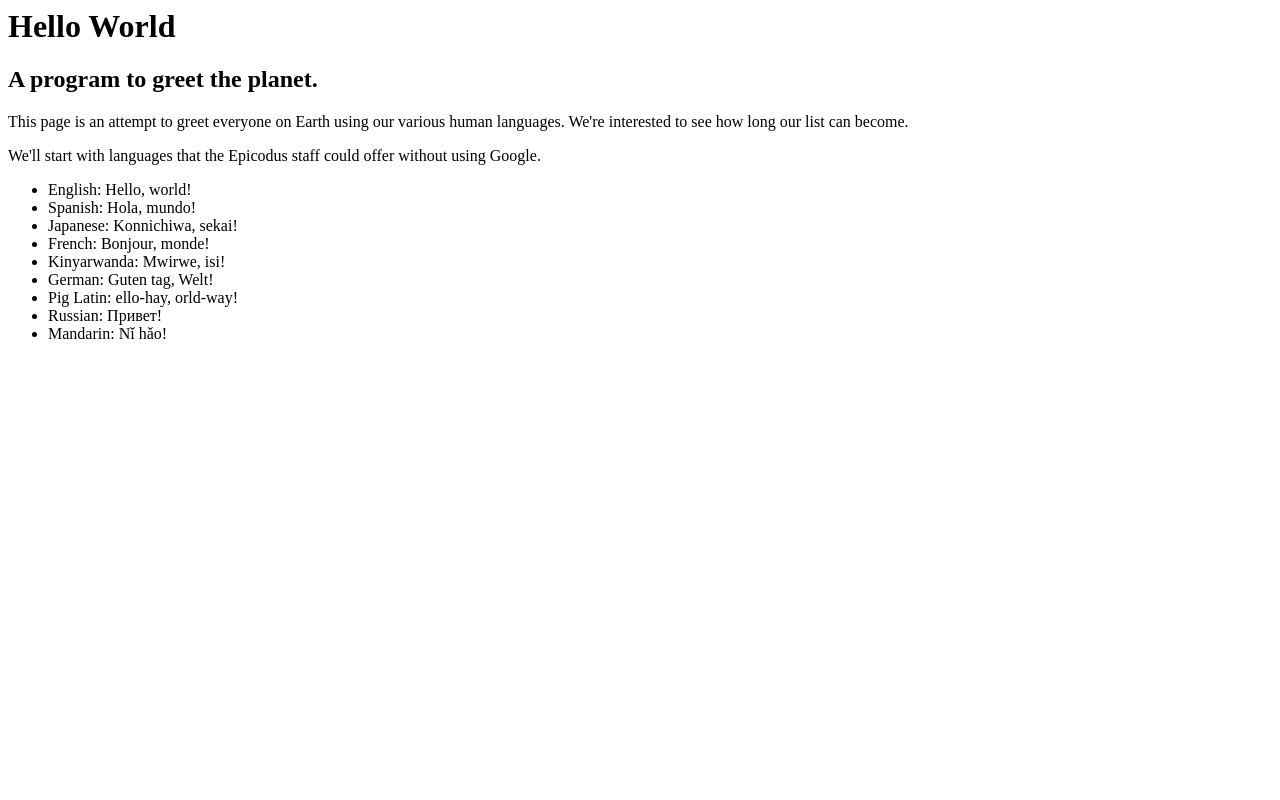
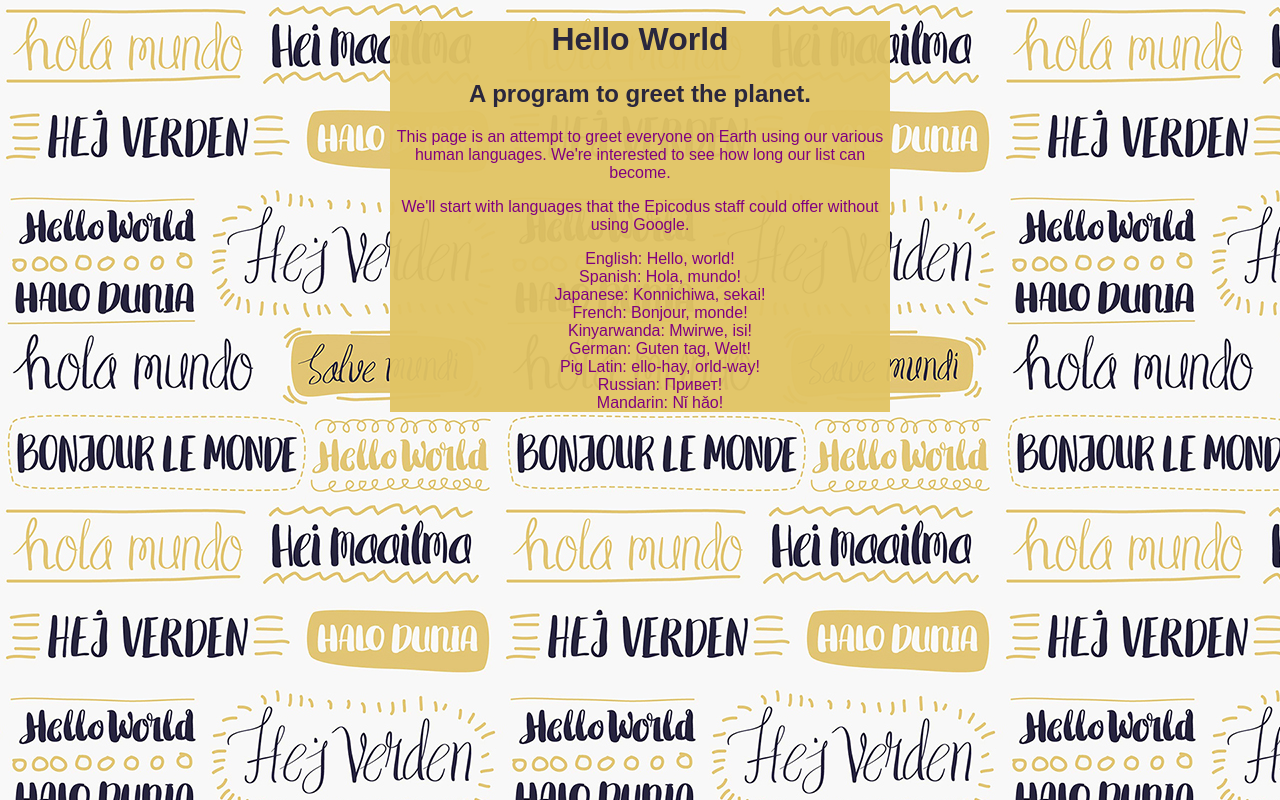
Before and after one commit to wrunion/hello-world, a plain HTML site: page hello-world.html in a window 1280 px wide. Drawn offline with Linux system fonts and the light colour scheme.

Commit message:
add repeating background image, style text.

```diff
--- a/hello-world.html
+++ b/hello-world.html
@@ -1,6 +1,17 @@
+<!DOCTYPE html>
+<html>
+  <head>
+    <link href="https://fonts.googleapis.com/css?family=Oswald" rel="stylesheet">
+    <link rel="stylesheet" type="text/css" href="style.css" />
+    <title>Hello World</title>
+  </head>
+  <body>
+    <div id="main">
+      <div id="title">
         <h1> Hello World </h1>
         <h2> A program to greet the planet. </h2>
-
+      </div>
+      <div id="content">
       <p>This page is an attempt to greet everyone on Earth using our various human languages.  We're interested to see how long our list can become. </p>
 
       <p>We'll start with languages that the Epicodus staff could offer without using Google. </p>
@@ -16,3 +27,7 @@
         <li> Russian: Привет!</li>
         <li> Mandarin: Nǐ hǎo!</li>
       </ul>
+      </div>
+    </div>
+  </body>
+</html>
--- /dev/null
+++ b/style.css
@@ -0,0 +1,27 @@
+html {
+  background-image: url(hello-world-background-repeat-2-500.jpg);
+  background-repeat: repeat;
+}
+
+#main {
+  background: rgba(225,196,100,0.96);
+  color: rgb(42,39,61);
+  width: 500px;
+  margin: 0 auto;
+  text-align: center;
+}
+
+#title {
+  font-family: 'Owsald', sans-serif;
+}
+
+#content {
+  font-family: sans-serif;
+  color: purple;
+}
+
+ul {
+  list-style: none;
+}
+
+//background: rgba(42,39,61,0.5);
```
Also changed, not shown: hello-world-background-repeat-2-500.jpg (added). Lines whose indentation alone changed are shown as unchanged.
